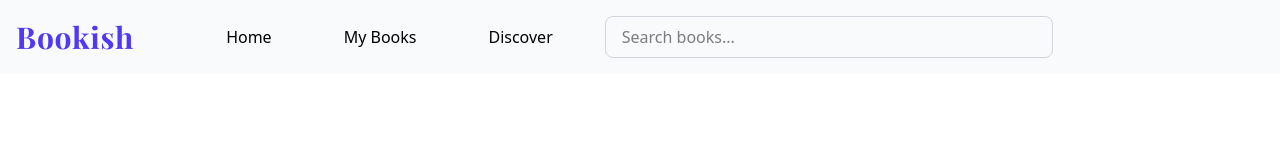
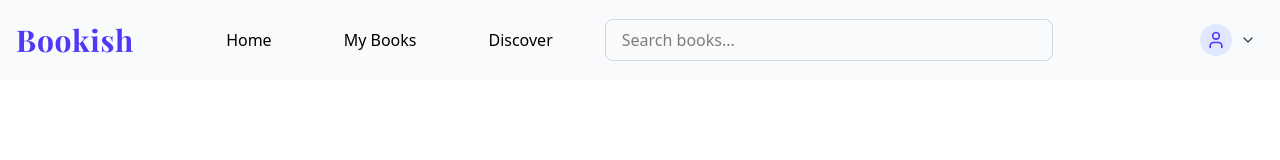
Before and after one commit to ChairmanNetero/Bookish, a React (Vite) app in the folder client/: page /home in a window 1280 px wide. Shown: the top 160 px of the page. Built offline with nearby package versions, Linux system fonts and the light colour scheme; a web font is replaced by a local one.

Commit message:
Create a drop-down Profile menu

```diff
--- a/client/package.json
+++ b/client/package.json
@@ -12,6 +12,7 @@
   "dependencies": {
     "@tailwindcss/vite": "^4.1.11",
     "axios": "^1.11.0",
+    "lucide-react": "^0.540.0",
     "react": "^19.1.0",
     "react-dom": "^19.1.0",
     "react-router-dom": "^7.7.1"
--- a/client/src/components/Navbar.jsx
+++ b/client/src/components/Navbar.jsx
@@ -1,8 +1,15 @@
-import React from 'react'
+import React, {useState} from 'react'
+import { User, ChevronDown } from 'lucide-react';
 import {NavLink} from 'react-router-dom'
-import logo from '../assets/BookishLogo.png'
 
 const Navbar = () => {
+
+    const [isProfileOpen, setIsProfileOpen] = useState(false);
+
+    const toggleProfile = () => {
+        setIsProfileOpen(!isProfileOpen);
+    };
+
     return (
         <nav className='bg-gray-50 p-4'>
             <div className='container mx-auto flex justify-between items-center'>
@@ -14,9 +21,12 @@ const Navbar = () => {
 
                     {/* The navigation links */}
                     <div className='flex space-x-12'>
-                        <NavLink to={'/'} className="px-3 py-2 rounded-md hover:bg-indigo-100 transition-colors">Home</NavLink>
-                        <NavLink to={'/mybooks'} className="px-3 py-2 rounded-md hover:bg-indigo-100 transition-colors">My Books</NavLink>
-                        <NavLink to={'/discover'} className="px-3 py-2 rounded-md hover:bg-indigo-100 transition-colors">Discover</NavLink>
+                        <NavLink to={'/'}
+                                 className="px-3 py-2 rounded-md hover:bg-indigo-100 transition-colors">Home</NavLink>
+                        <NavLink to={'/mybooks'} className="px-3 py-2 rounded-md hover:bg-indigo-100 transition-colors">My
+                            Books</NavLink>
+                        <NavLink to={'/discover'}
+                                 className="px-3 py-2 rounded-md hover:bg-indigo-100 transition-colors">Discover</NavLink>
                     </div>
                 </div>
 
@@ -28,7 +38,61 @@ const Navbar = () => {
                         className="w-full max-w-md px-4 py-2 border border-gray-300 rounded-lg focus:outline-none focus:ring-2 focus:ring-indigo-400"
                     />
                 </div>
+
+                {/* Profile Dropdown */}
+                <div className="relative">
+                    <button
+                        onClick={toggleProfile}
+                        className="flex items-center space-x-2 text-gray-700 hover:text-indigo-600 focus:outline-none focus:ring-2 focus:ring-indigo-500 focus:ring-offset-2 rounded-md p-2"
+                    >
+                        <div className="w-8 h-8 bg-indigo-100 rounded-full flex items-center justify-center">
+                            <User className="h-5 w-5 text-indigo-600" />
+                        </div>
+                        <ChevronDown className={`h-4 w-4 transition-transform duration-200 ${isProfileOpen ? 'rotate-180' : ''}`} />
+                    </button>
+
+                    {/* Dropdown Menu */}
+                    {isProfileOpen && (
+                        <div className="absolute right-0 mt-2 w-48 bg-white rounded-md shadow-lg py-1 z-50 border border-gray-200">
+                            <NavLink
+                                to="/profile"
+                                className="block px-4 py-2 text-sm text-gray-700 hover:bg-gray-100 transition-colors duration-150"
+                                onClick={() => setIsProfileOpen(false)}
+                            >
+                                Profile
+                            </NavLink>
+                            <NavLink
+                                to="/accountsettings"
+                                className="block px-4 py-2 text-sm text-gray-700 hover:bg-gray-100 transition-colors duration-150"
+                                onClick={() => setIsProfileOpen(false)}
+                            >
+                                Account Settings
+                            </NavLink>
+                            <hr className="my-1 border-gray-200" />
+                            <button
+                                onClick={() => {
+                                    setIsProfileOpen(false);
+                                    // Add logout logic here
+                                    console.log('Logout clicked');
+                                }}
+                                className="block w-full text-left px-4 py-2 text-sm text-gray-700 hover:bg-gray-100 transition-colors duration-150"
+                            >
+                                Logout
+                            </button>
+                        </div>
+                    )}
+                </div>
+
+                {/* Click outside to close dropdown */}
+                {isProfileOpen && (
+                    <div
+                        className="fixed inset-0 z-40"
+                        onClick={() => setIsProfileOpen(false)}
+                    />
+                )}
             </div>
+
+
 
         </nav>
     )
```
Also changed, not shown: 1 other file (tests, documents, lock files or other folders).
